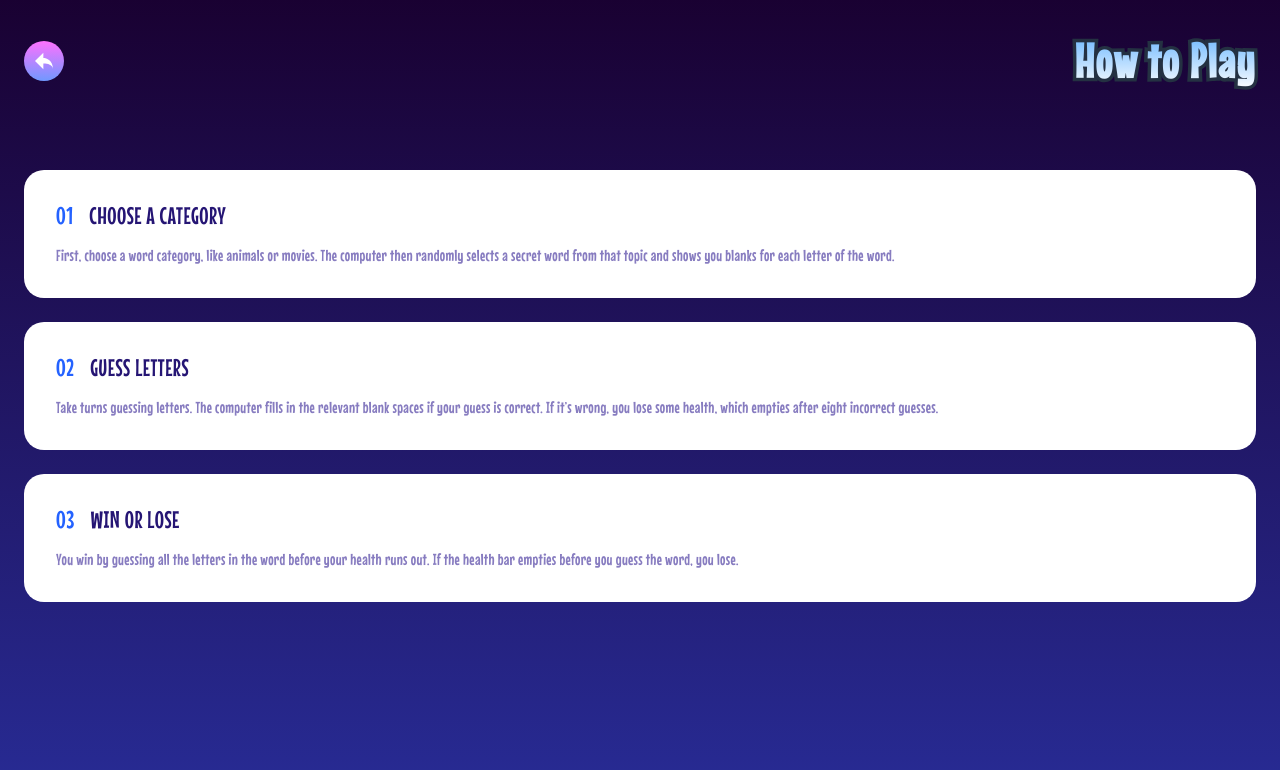
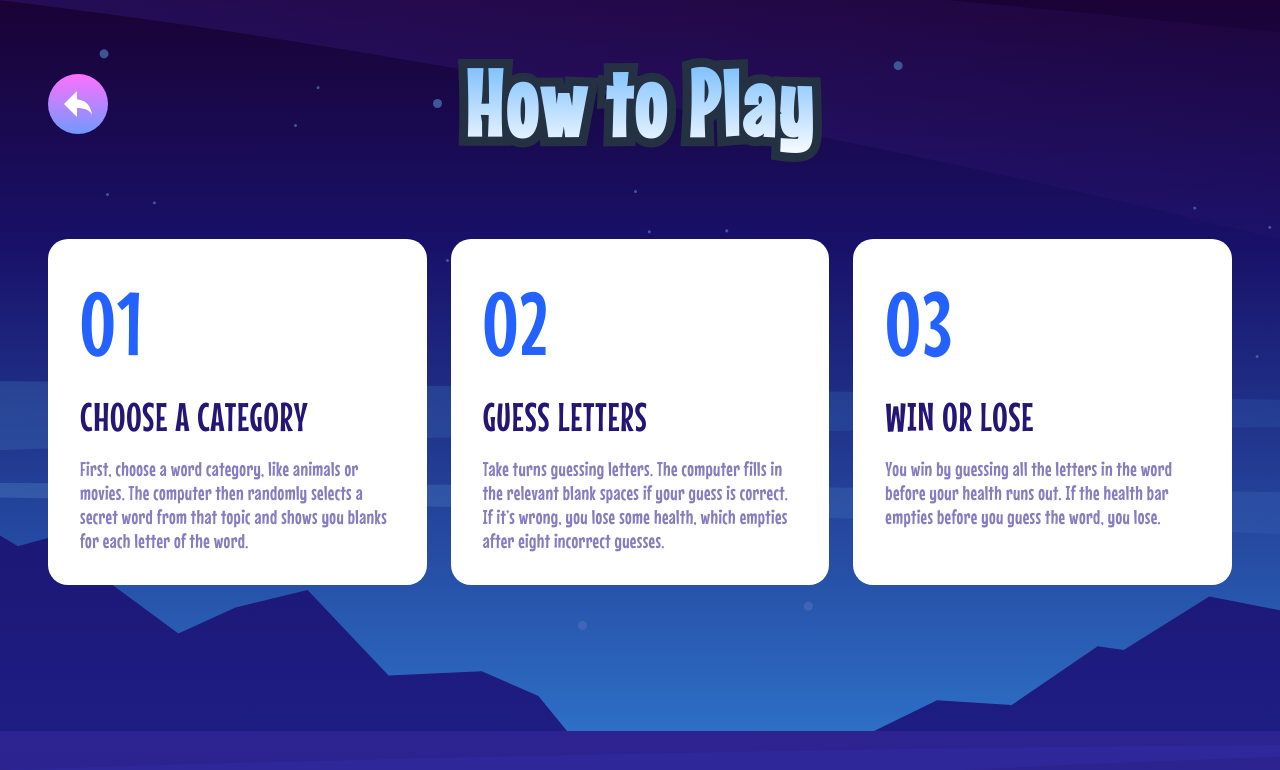
Before and after one commit to jcnevess/hangmangame, a Vue app: page /help in a window 1280 px wide. Shown: the top 770 px of the page. Built offline with nearby package versions, Linux system fonts and the light colour scheme.

Commit message:
some layout adjustments

```diff
--- a/src/assets/base.css
+++ b/src/assets/base.css
@@ -37,6 +37,8 @@ html {
   height: 100dvh;
   display: flex;
   justify-content: center;
+  background-image: linear-gradient(180deg, hsla(270, 96%, 10%, 50%), hsla(238, 58%, 37%, 50%));
+  overflow: scroll;
 }
 
 @media (min-width: 376px) {
--- a/src/components/CategoryPicker.vue
+++ b/src/components/CategoryPicker.vue
@@ -40,7 +40,7 @@ function startNewGame(category) {
   background-image: linear-gradient(180deg, hsl(270, 96%, 10%), hsl(238, 58%, 37%));
   padding-top: 2rem;
   padding-inline: 1.5rem;
-  gap: 5rem;
+  gap: 2rem;
   flex-direction: column;
   display: flex;
 }
@@ -55,8 +55,8 @@ function startNewGame(category) {
   background-image: var(--gradient-pink);
   border-radius: 100%;
   border: none;
-  width: 40px;
-  height: 40px;
+  width: clamp(40px, calc(40px + 2vw), 60px);
+  height: clamp(40px, calc(40px + 2vw), 60px);
   display: flex;
   justify-content: center;
   cursor: pointer;
@@ -73,7 +73,7 @@ function startNewGame(category) {
 }
 
 .title {
-  font-size: 3rem;
+  font-size: clamp(3rem, calc(6vw + 1rem), 7rem);
   letter-spacing: 0.1ch;
   text-align: center;
   text-transform: none;
@@ -92,11 +92,12 @@ function startNewGame(category) {
 
 .categories {
   display: flex;
-  flex-direction: column;
-  gap: 1rem;
+  flex-wrap: wrap;
   align-items: stretch;
   flex-grow: 1;
   justify-content: center;
+  align-content: center;
+  gap: 1rem;
 }
 
 .category {
@@ -113,6 +114,8 @@ function startNewGame(category) {
     inset 0 -2px 0 3px #140e66,
     inset 0 1px 0 6px #3c74ff;
   cursor: pointer;
+  width: 324px;
+  height: fit-content;
 }
 
 .category:hover,
@@ -120,4 +123,36 @@ function startNewGame(category) {
   background-image: linear-gradient(180deg, hsla(0, 0%, 100%, 0.25), hsla(0, 0%, 100%, 0.25));
   background-blend-mode: color-dodge;
 }
+
+@media (min-width: 769px) {
+  .container {
+    position: relative;
+  }
+
+  .categories {
+    gap: 2rem;
+  }
+
+  .category {
+    padding: 3rem 1.75rem;
+    font-size: 2rem;
+  }
+
+  .button-back {
+    position: absolute;
+    z-index: 1;
+  }
+
+  .title {
+    text-align: center;
+    flex-grow: 1;
+  }
+}
+
+@media (min-width: 1025px) {
+  .category {
+    padding: 4rem 2.75rem;
+    font-size: 3rem;
+  }
+}
 </style>
--- a/src/components/GamePanel.vue
+++ b/src/components/GamePanel.vue
@@ -276,6 +276,8 @@ function resetAndChangeCategory() {
 .guess-word {
   display: flex;
   column-gap: 0.75rem;
+  flex-wrap: wrap;
+  justify-content: center;
 }
 
 header {
@@ -358,7 +360,6 @@ progress[value]::-moz-progress-bar {
   height: 100%;
   width: 100%;
   padding: 3rem 1.75rem;
-  background-color: var(--color-dark-navy-transparent);
 }
 
 @media (min-width: 376px) {
--- a/src/components/HelpPage.vue
+++ b/src/components/HelpPage.vue
@@ -13,10 +13,8 @@ import IconBack from './icons/IconBack.vue'
 
     <main class="help-cards">
       <div class="help-card">
-        <h2 class="help-title">
-          <span class="title-number">01</span>
-          <span class="title-text">choose a category</span>
-        </h2>
+        <div class="help-title title-number">01</div>
+        <h2 class="help-title title-text">choose a category</h2>
         <p class="help-text">
           First, choose a word category, like animals or movies. The computer then randomly selects
           a secret word from that topic and shows you blanks for each letter of the word.
@@ -24,10 +22,8 @@ import IconBack from './icons/IconBack.vue'
       </div>
 
       <div class="help-card">
-        <h2 class="help-title">
-          <span class="title-number">02</span>
-          <span class="title-text">guess letters</span>
-        </h2>
+        <div class="help-title title-number">02</div>
+        <h2 class="help-title title-text">guess letters</h2>
         <p class="help-text">
           Take turns guessing letters. The computer fills in the relevant blank spaces if your guess
           is correct. If it’s wrong, you lose some health, which empties after eight incorrect
@@ -36,10 +32,8 @@ import IconBack from './icons/IconBack.vue'
       </div>
 
       <div class="help-card">
-        <h2 class="help-title">
-          <span class="title-number">03</span>
-          <span class="title-text">Win or lose</span>
-        </h2>
+        <div class="help-title title-number">03</div>
+        <h2 class="help-title title-text">Win or lose</h2>
         <p class="help-text">
           You win by guessing all the letters in the word before your health runs out. If the health
           bar empties before you guess the word, you lose.
@@ -52,12 +46,11 @@ import IconBack from './icons/IconBack.vue'
 <style scoped>
 .container {
   width: 100%;
-  background-image: linear-gradient(180deg, hsl(270, 96%, 10%), hsl(238, 58%, 37%));
+  max-width: 768px;
   padding: 2rem 1.5rem;
   gap: 5rem;
   flex-direction: column;
   display: flex;
-  overflow: scroll;
 }
 
 .header {
@@ -70,11 +63,11 @@ import IconBack from './icons/IconBack.vue'
   background-image: var(--gradient-pink);
   border-radius: 100%;
   border: none;
-  width: 40px;
-  height: 40px;
   display: flex;
   justify-content: center;
   cursor: pointer;
+  width: clamp(40px, calc(40px + 2vw), 60px);
+  height: clamp(40px, calc(40px + 2vw), 60px);
 }
 
 .button-back:hover,
@@ -90,7 +83,7 @@ import IconBack from './icons/IconBack.vue'
 .title {
   letter-spacing: 0.1ch;
   line-height: 120%;
-  font-size: 3rem;
+  font-size: clamp(3rem, calc(6vw + 1rem), 7rem);
   text-align: center;
   text-transform: none;
   position: relative;
@@ -114,8 +107,9 @@ import IconBack from './icons/IconBack.vue'
 }
 
 .help-card {
-  display: flex;
-  flex-direction: column;
+  display: grid;
+  grid-template-columns: auto 1fr;
+  grid-template-rows: repeat(2, auto);
   gap: 1rem;
   padding: 2rem;
   background-color: var(--color-white);
@@ -123,8 +117,6 @@ import IconBack from './icons/IconBack.vue'
 }
 
 .help-title {
-  display: flex;
-  gap: 1rem;
   font-size: 1.5rem;
   line-height: 120%;
   letter-spacing: 0.05ch;
@@ -136,9 +128,72 @@ import IconBack from './icons/IconBack.vue'
 }
 
 .help-text {
+  grid-column: 1/3;
   text-transform: none;
   line-height: 120%;
   letter-spacing: 0.05ch;
   color: hsl(250, 35%, 62%);
 }
+
+@media (min-width: 376px) {
+  .help-card {
+    column-gap: 2rem;
+  }
+
+  .title {
+    /*font-size: 104px;*/
+    -webkit-text-stroke: 18px var(--color-dark-grayish-blue);
+    flex-grow: 1;
+  }
+
+  .title-number {
+    grid-row: 1/3;
+    font-size: 5.5rem;
+  }
+
+  .title-text {
+    font-size: 2.5rem;
+  }
+
+  .help-text {
+    grid-column: unset;
+    font-size: 1.25rem;
+  }
+
+  .header {
+    position: relative;
+  }
+
+  .button-back {
+    position: absolute;
+    z-index: 1;
+  }
+
+  .button-back svg {
+    width: 28px;
+  }
+}
+
+@media (min-width: 769px) {
+  .container {
+    max-width: unset;
+    padding: 3rem;
+  }
+
+  .help-cards {
+    flex-direction: row;
+  }
+
+  .help-card {
+    grid-template-columns: 1fr;
+    grid-template-rows: auto auto 1fr;
+    flex-grow: 1;
+    flex-basis: 0;
+    min-width: 0;
+  }
+
+  .title-number {
+    grid-row: 1 / span 1;
+  }
+}
 </style>
--- a/src/components/MainMenu.vue
+++ b/src/components/MainMenu.vue
@@ -32,6 +32,8 @@ import IconPlay from './icons/IconPlay.vue'
     inset 0 -8px 0 4px #140e66,
     inset 0 6px 0 8px #2463ff;
   margin: auto 1.5rem;
+  flex-grow: 1;
+  max-width: 592px;
 }
 
 .container {
@@ -96,4 +98,18 @@ import IconPlay from './icons/IconPlay.vue'
   background-image: linear-gradient(180deg, rgba(100, 100, 100, 25%), rgba(100, 100, 100, 25%));
   background-blend-mode: color-dodge;
 }
+
+@media (min-width: 768px) {
+  .play-button {
+    width: 200px;
+  }
+
+  .play-button svg {
+    height: 62px;
+  }
+
+  .container {
+    gap: 5rem;
+  }
+}
 </style>
```
